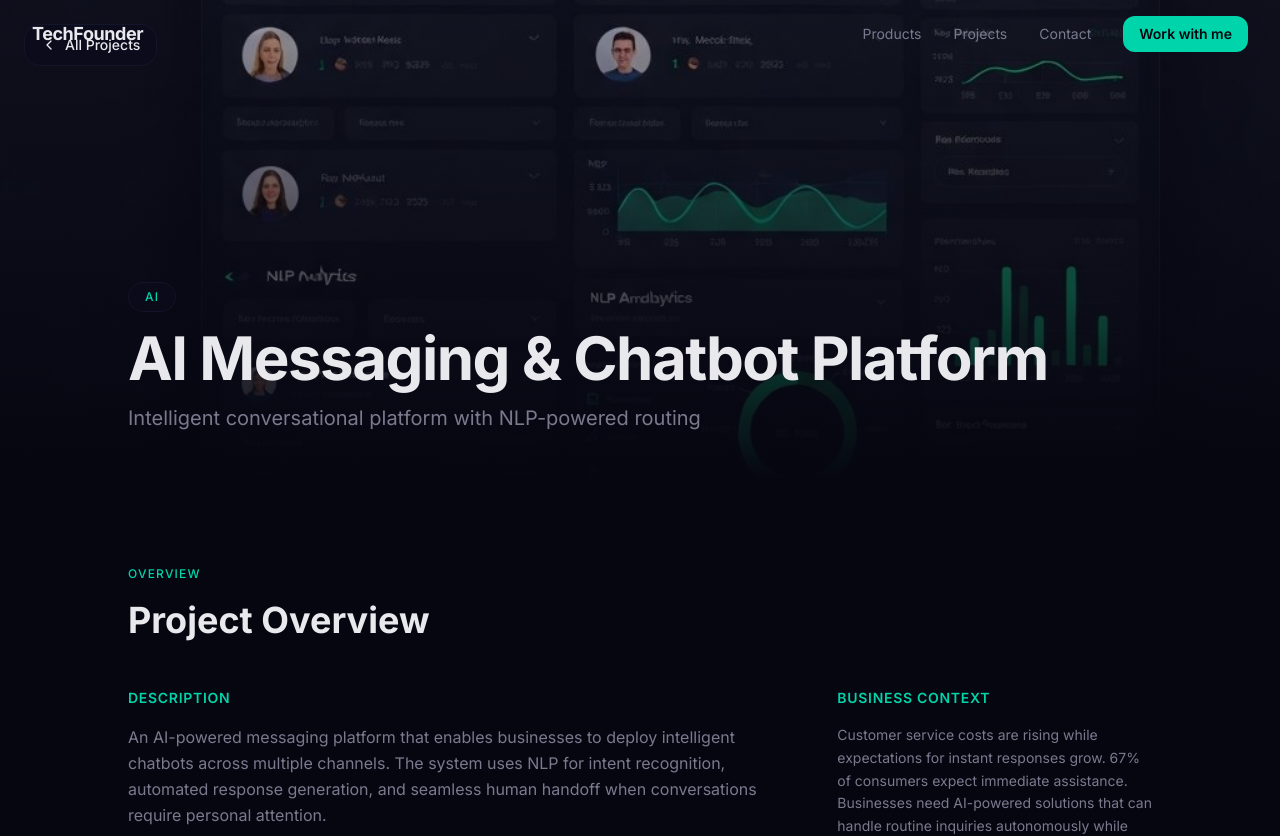
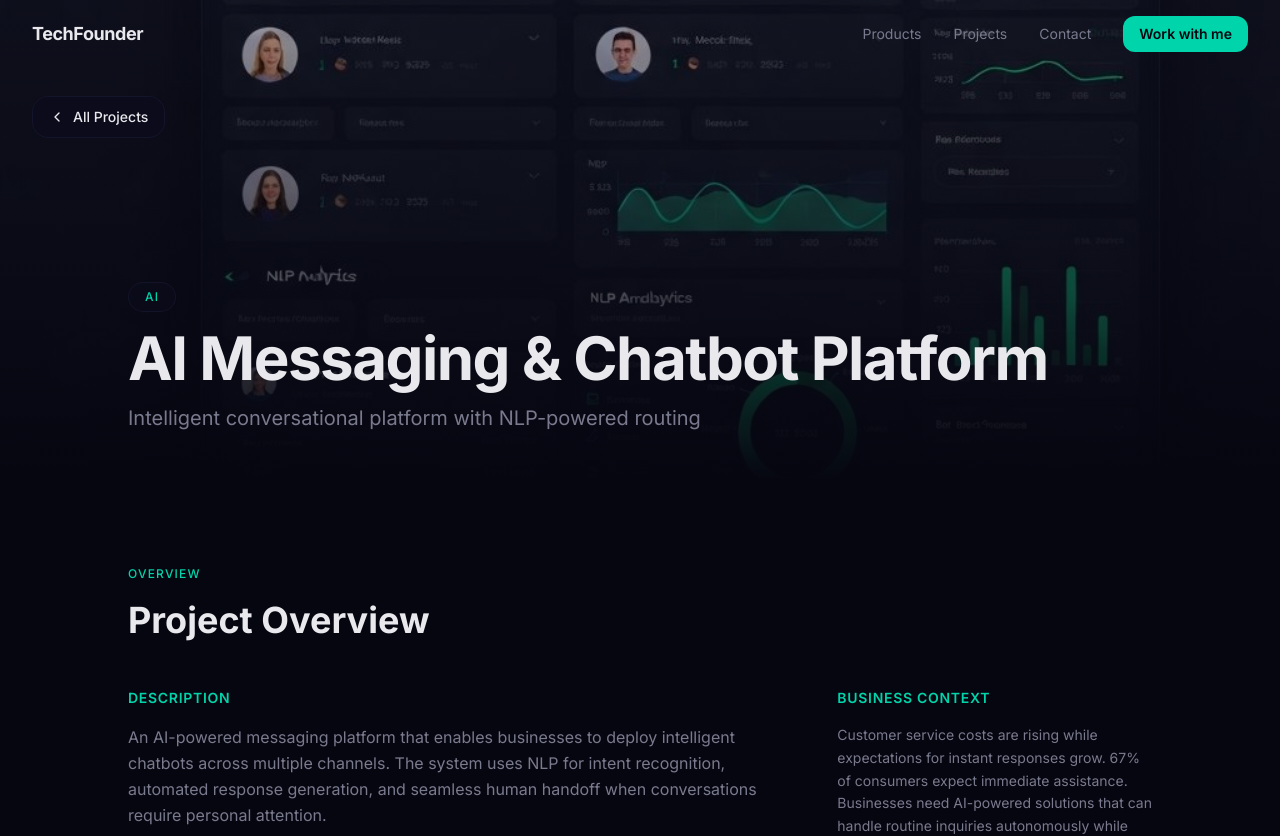
Before and after one commit to ecopnous/porfolio, a Next.js app: page /projects/ai-messaging-chatbot-platform in a window 1280 px wide. Shown: the top 836 px of the page. Built offline with nearby package versions, Linux system fonts and the light colour scheme; a web font is replaced by a local one.

Commit message:
mise a jour style

```diff
--- a/components/projects/case-study-content.tsx
+++ b/components/projects/case-study-content.tsx
@@ -60,8 +60,8 @@ export function CaseStudyContent({
     <div className="min-h-screen bg-background text-foreground">
       {/* Hero Banner */}
       <section className="relative overflow-hidden">
-        {/* Back button */}
-        <div className="absolute top-6 left-6 z-30">
+        {/* Back button — below fixed navbar */}
+        <div className="absolute top-24 left-6 z-40 md:left-8">
           <Link
             href="/projects"
             className="inline-flex items-center gap-2 rounded-xl border border-border/50 bg-card/80 backdrop-blur-sm px-4 py-2.5 text-sm font-medium text-foreground transition-all duration-300 hover:border-primary/30 hover:text-primary"
```
